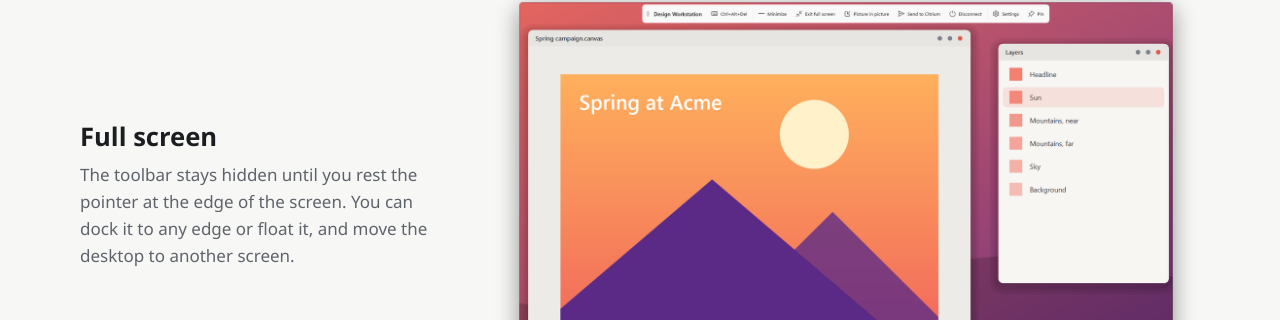
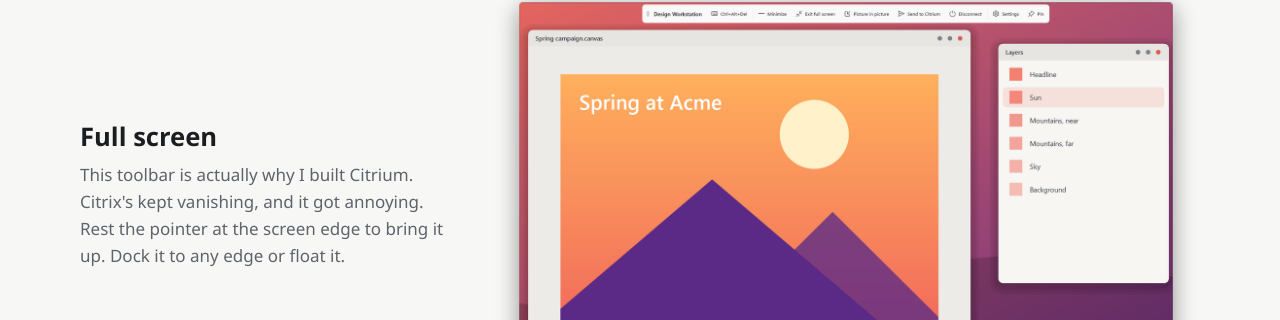
Before and after one commit to 0dm/citrium, a plain HTML site: page docs/index.html in a window 1280 px wide. Shown: the part 2925-3245 px from the top of the page. Drawn offline with Linux system fonts and the light colour scheme.

Commit message:
Add why the toolbar matters

```diff
--- a/docs/index.html
+++ b/docs/index.html
@@ -127,7 +127,7 @@
       <section class="feature">
         <div>
           <h2>Full screen</h2>
-          <p>The toolbar stays hidden until you rest the pointer at the edge of the screen. You can dock it to any edge or float it, and move the desktop to another screen.</p>
+          <p>This toolbar is actually why I built Citrium. Citrix's kept vanishing, and it got annoying. Rest the pointer at the screen edge to bring it up. Dock it to any edge or float it.</p>
         </div>
         <picture>
           <source media="(prefers-color-scheme: light)" srcset="screenshots/fullscreen-light.png">
```
Also changed, not shown: 1 other file.
